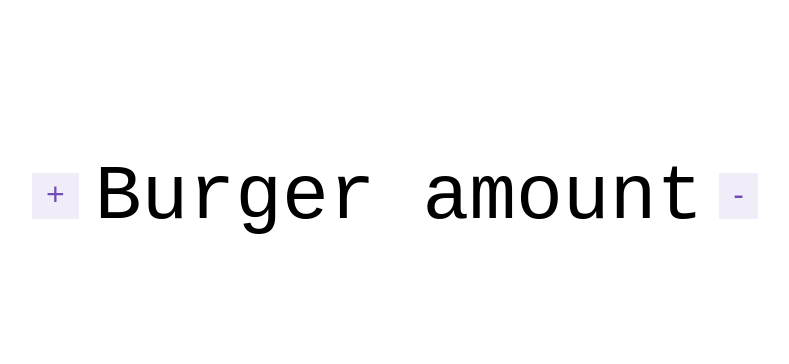
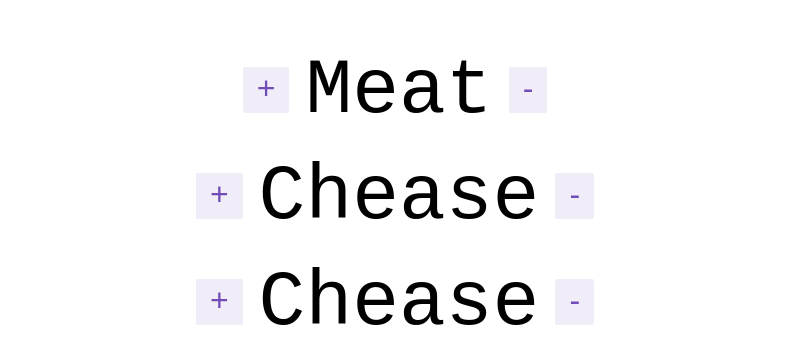
Before and after one commit to krzysztofplesniak/burger-builder, a React (Create React App) app: page / in a window 1280 px wide. Shown: the part 204-568 px from the top of the page, without its empty margins (245-1034 px from the left). Built offline with nearby package versions, Linux system fonts and the light colour scheme.

Commit message:
Added UI button for Meat, Chease, Bacon

```diff
--- a/src/features/burger/BurgerBuilder.js
+++ b/src/features/burger/BurgerBuilder.js
@@ -9,13 +9,13 @@ import {
 	moreMeat,
 	lessMeat,
 	moreBacon,
-	lessdBacon,
+	lessBacon,
+	moreChease,
+	lessChease,
 	moreOnion,
-	lessdOnion,
+	lessOnion,
 	moreCocummber,
 	lessCocummber,
-	moreCheasem,
-	lessChease,
 	moreSalat,
 	lessSalat,
 } from './burgerSlice';
@@ -24,51 +24,61 @@ import styles from './Burger.module.css';
 export function BurgerBuilder() {
 	const ingridiens = useSelector(ingridiensAmount);
 	const price = useSelector(ingridiensPrice);
-  const total =  useSelector(totalPrice);
+	const total = useSelector(totalPrice);
 
 	const dispatch = useDispatch();
 
 	return (
-    <div>
+		<>
+			<div className={styles.row}>
+				{/* MEAT */}
+				<button
+					className={styles.button}
+					aria-label='Less'
+					onClick={() => dispatch(moreMeat())}>
+					+
+				</button>
+				<span className={styles.value}>Meat</span>
+				<button
+					className={styles.button}
+					aria-label='More'
+					onClick={() => dispatch(lessMeat())}>
+					-
+				</button>
+			</div>
+			{/* CHEASE */}
 			<div className={styles.row}>
 				<button
 					className={styles.button}
-          aria-label="Less"
-          onClick={() => dispatch(moreMeat())}
-        >
+					aria-label='Less'
+					onClick={() => dispatch(moreChease())}>
 					+
 				</button>
-        <span className={styles.value}>Burger amount</span>
+				<span className={styles.value}>Chease</span>
 				<button
 					className={styles.button}
-          aria-label="More"
-          onClick={() => dispatch(lessMeat())}
-        >
+					aria-label='More'
+					onClick={() => dispatch(lessChease())}>
 					-
 				</button>
 			</div>
-      {/* <div className={styles.row}>
-        <input
-          className={styles.textbox}
-          aria-label="Set increment amount"
-          value={incrementAmount}
-          onChange={e => setIncrementAmount(e.target.value)}
-        />
+			<div className={styles.row}>
+				{/* BEACON */}
+
 				<button
 					className={styles.button}
-          onClick={() =>
-            dispatch(incrementByAmount(Number(incrementAmount) || 0))
-          }
-        >
-          Add Amount
+					aria-label='Less'
+					onClick={() => dispatch(moreBacon())}>
+					+
 				</button>
+				<span className={styles.value}>Chease</span>
 				<button
-          className={styles.asyncButton}
-          onClick={() => dispatch(incrementAsync(Number(incrementAmount) || 0))}
-        >
-          Add Async
+					className={styles.button}
+					aria-label='More'
+					onClick={() => dispatch(lessBacon())}>
+					-
 				</button>
-      </div> */}
 			</div>
+		</>
 	);
 }
--- a/src/features/burger/burgerSlice.js
+++ b/src/features/burger/burgerSlice.js
@@ -75,14 +75,14 @@ export const {
 	calculatePrice,
 	orderBurger,
 	moreOnion,
-	lessdOnion,
+	lessOnion,
 	moreCocummber,
 	lessCocummber,
 	moreBacon,
-	lessdBacon,
+	lessBacon,
 	moreMeat,
 	lessMeat,
-	moreCheasem,
+	moreChease,
 	lessChease,
 	moreSalat,
 	lessSalat,
```
Lines whose indentation alone changed are shown as unchanged.
